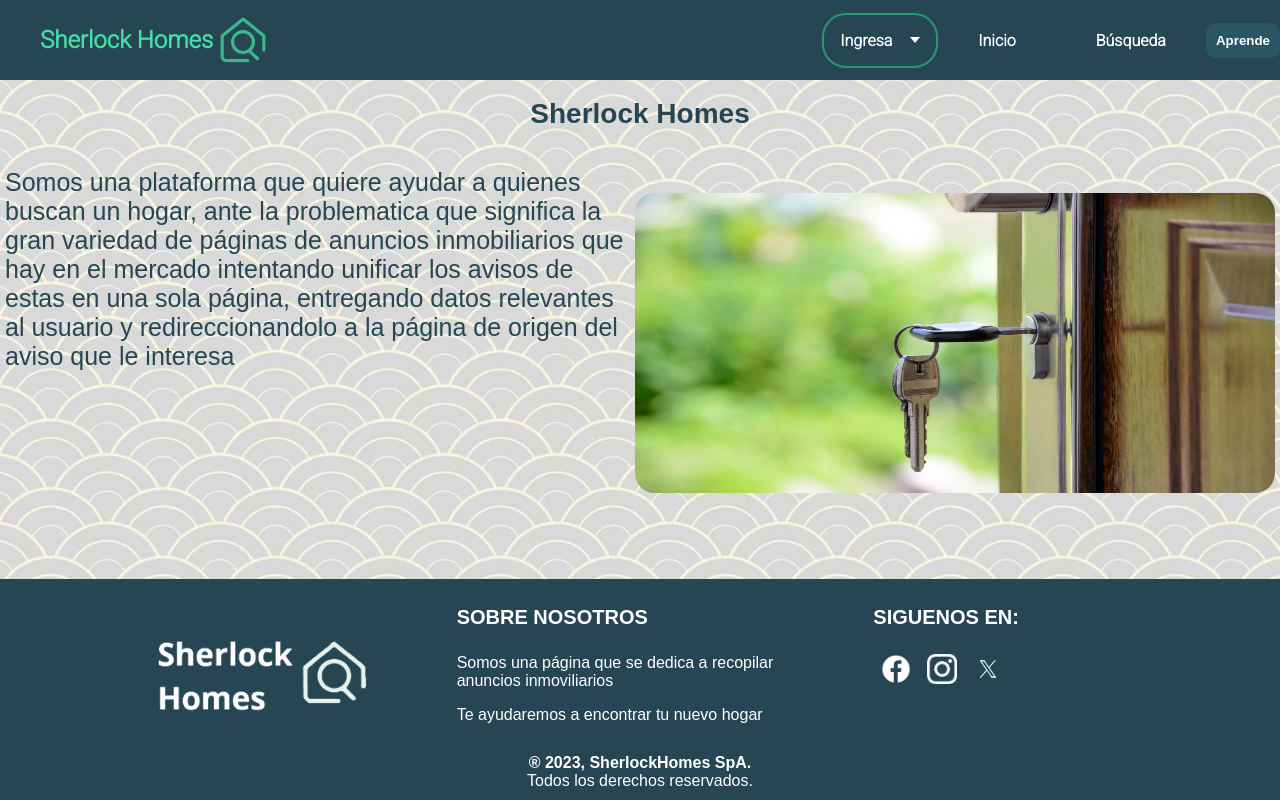
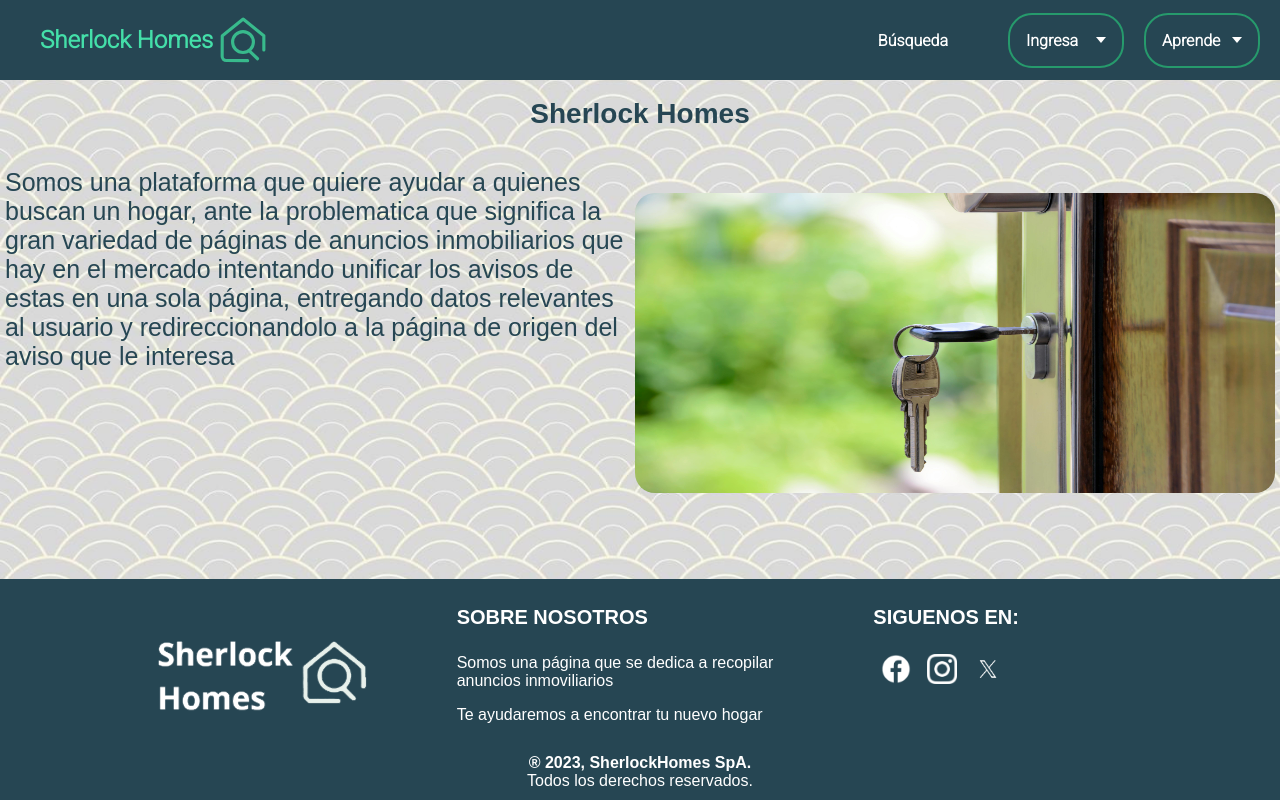
Before and after one commit to ElBugs99/Sherlock-Homes, a React (Create React App) app in the folder client/: page /Info in a window 1280 px wide. Built offline with nearby package versions, Linux system fonts and the light colour scheme.

Commit message:
added another dropdown in navbar

```diff
--- a/client/src/Components/UI/NavBar/NavBar.js
+++ b/client/src/Components/UI/NavBar/NavBar.js
@@ -9,24 +9,34 @@ export default function NavBar({ searchHidden }) {
   const [open, setOpen] = React.useState(false);
   const navigate = useNavigate();
 
-  const handleOpen = () => {
-    setOpen(!open);
-  };
 
   const handleDropDownOptionClick = (option) => {
     if (option === 'Ingresar') {
       navigate('/login');
-    } else if (option === 'Registrarse') {
+    }
+
+    if (option === 'Registrarse') {
       navigate('/registro');
     }
   };
+
+  const handleDropDownOptionClick2 = (option) => {
+    if (option === 'Nosotros') {
+      navigate('/Info');
+    }
+
+    if (option === 'Financiar') {
+      navigate('/financiamiento');
+    }
+  };
+
 
   //TODO make dropdown close when clicking outside
 
   return (
     <nav className='navBar'>
       <div className='nav-options-container'>
-        <div className='nav-logo-container'>
+        <div className='nav-logo-container' onClick={() => navigate('/')}>
           <div className='nav-logo'>Sherlock Homes</div>
           <img className='nav-icon' src={svgImage} alt="SVG" />
         </div>
@@ -35,6 +45,9 @@ export default function NavBar({ searchHidden }) {
           <SearchBar />
         </div>
         <div className='nav-options'>
+
+          <NavLink to='/search' className='nav-option'>Búsqueda</NavLink>
+
           <div className='nav-drop'>
             <DropDown
               options={['Ingresar', 'Registrarse']}
@@ -45,25 +58,17 @@ export default function NavBar({ searchHidden }) {
               callback={handleDropDownOptionClick}
             />
           </div>
-          <NavLink to='/' className='nav-option'>Inicio</NavLink >
-          <NavLink to='/search' className='nav-option'>Búsqueda</NavLink>
 
-          <div className="dropdown">
-            <button onClick={handleOpen}>Aprende</button>
-            {open ? (
-              <ul className="menu">
-                <li className="menu-item">
-                  <NavLink to='/Info' className=''>Nosotros</NavLink>
-                </li>
-                <li className="menu-item">
-                  <NavLink to='/financiamiento' className=''>Financiamiento</NavLink>
-                </li>
-                <li className="menu-item">
-                  <NavLink to='#' className=''>Mercado inmobiliario</NavLink>
-                </li>
-              </ul>
-            ) : null}
-          </div>
+          {/* <NavLink to='/' className='nav-option'>Inicio</NavLink > */}
+
+          <DropDown
+              options={['Nosotros', 'Financiar', ]} //TODO agregar Mercado inmobiliario
+              placeholder={'Aprende'}
+              background='#264653'
+              color='white'
+              width='80px'
+              callback={handleDropDownOptionClick2}
+            />
 
         </div>
       </div>
--- a/client/src/Components/UI/NavBar/navBar.css
+++ b/client/src/Components/UI/NavBar/navBar.css
@@ -12,10 +12,6 @@
     z-index: 99;
 }
 
-/* .nav-drop {
-    width: 100%;
-}
- */
 
 .nav-options-container {
     display: flex;
@@ -30,6 +26,7 @@
     height: 100%;
     align-items: center;
     justify-content: center;
+    padding-right: 20px;
 }
 
 .nav-option {
@@ -59,6 +56,7 @@
     align-items: center;
     justify-content: center;
     padding: 0 40px 0 40px;
+    cursor: pointer;
 }
 
 .nav-logo {
@@ -77,6 +75,10 @@
 }
 
 /* dropdown */
+
+.nav-drop {
+    padding: 0 20px;
+}
 
 .dropdown {
     font-family: 'Roboto', sans-serif;
```
